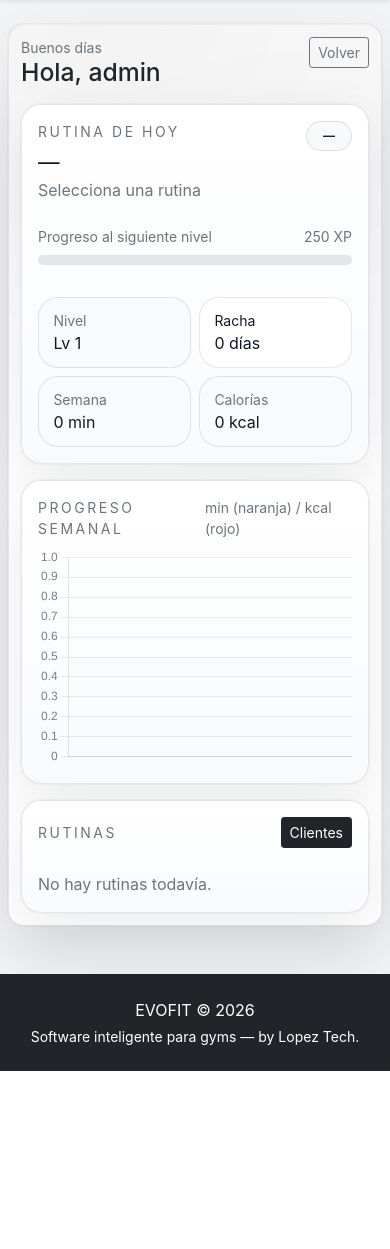
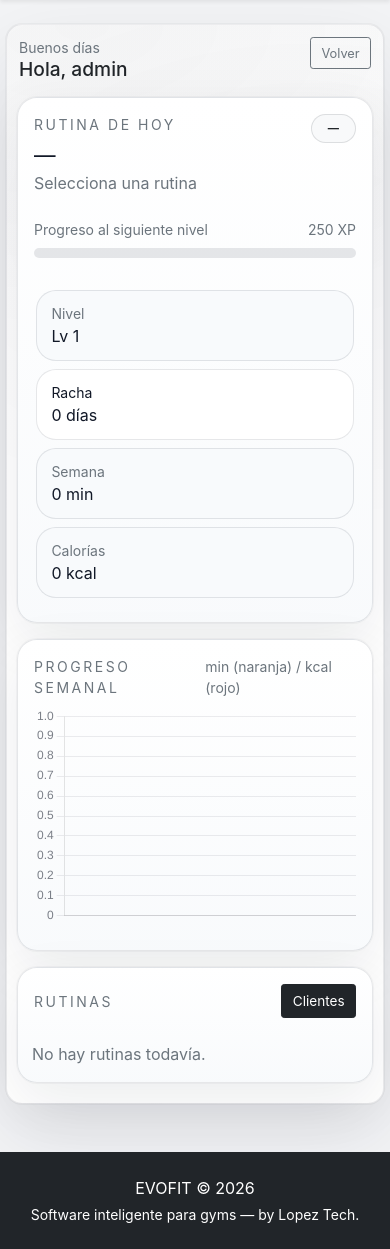
Before and after one commit to LopezTechLT/evofit, a Flask app: page /fitness in a window 390 px wide. Shown: the part 67-1316 px from the top of the page. Before the commit the page ends 1138 px from the top, so only its background shows below. Run offline with Flask 3, Linux system fonts and the light colour scheme; a user stored in the database is signed in; data comes from the database, SQL or seed files in the repository; data that the repository does not hold is empty.

Commit message:
Full responsive CSS + missing table-responsive wrappers

```diff
--- a/backend/static/css/style.css
+++ b/backend/static/css/style.css
@@ -200,6 +200,25 @@ footer.footer {
 }
 
 /* ===== responsive ===== */
+@media (max-width: 991.98px) {
+    main > .container {
+        padding-left: 6px;
+        padding-right: 6px;
+    }
+    .card-body {
+        padding: 0.85rem;
+    }
+    h2 { font-size: 1.4rem; }
+    h3 { font-size: 1.2rem; }
+    h4 { font-size: 1.1rem; }
+    h5 { font-size: 1rem; }
+    .row.g-2 > [class*="col-"],
+    .row.g-3 > [class*="col-"] {
+        padding-right: 6px;
+        padding-left: 6px;
+    }
+}
+
 @media (max-width: 767.98px) {
     .hero {
         min-height: auto;
@@ -220,8 +239,8 @@ footer.footer {
         padding-right: 12px;
     }
     main > .container {
-        padding-left: 8px;
-        padding-right: 8px;
+        padding-left: 6px;
+        padding-right: 6px;
     }
     .feature-card:hover,
     .plan-card:hover,
@@ -248,6 +267,39 @@ footer.footer {
     .navbar-nav .nav-item {
         text-align: center;
     }
+
+    /* Force all tables to scroll horizontally on mobile */
+    .table-responsive {
+        display: block;
+        width: 100%;
+        overflow-x: auto;
+        -webkit-overflow-scrolling: touch;
+    }
+    table.table {
+        min-width: 500px;
+    }
+    /* Cards in grid: stack vertically */
+    .row .card {
+        margin-bottom: 0.5rem;
+    }
+    /* Form inputs full width in form rows */
+    .row .form-control,
+    .row .form-select,
+    .row .btn {
+        font-size: 0.85rem;
+    }
+    .row.g-2 .col-md-1,
+    .row.g-2 .col-md-2,
+    .row.g-2 .col-md-3,
+    .row.g-2 .col-md-4,
+    .row.g-2 .col-md-6 {
+        width: 100%;
+    }
+    /* Navbar collapse styling on mobile */
+    #navbarMain .nav-link {
+        padding: 0.5rem 0;
+        border-bottom: 1px solid #eee;
+    }
 }
 
 @media (max-width: 575.98px) {
@@ -261,7 +313,7 @@ footer.footer {
         font-size: 0.82rem;
     }
     .card-body {
-        padding: 1rem;
+        padding: 0.75rem;
     }
     .fitness-shell {
         padding: 0.75rem !important;
@@ -276,4 +328,39 @@ footer.footer {
     .train-shell {
         padding: 1rem !important;
     }
+    /* Extra small: smaller fonts, tighter spacing */
+    h2 { font-size: 1.2rem; }
+    h3 { font-size: 1.1rem; }
+    .table-responsive {
+        font-size: 0.75rem;
+    }
+    .table-responsive .btn-sm {
+        font-size: 0.65rem;
+        padding: 0.15rem 0.3rem;
+    }
+    .card-body {
+        padding: 0.65rem;
+    }
+    .card-body .fs-3 {
+        font-size: 1.3rem !important;
+    }
+    .d-flex.gap-2 {
+        gap: 0.35rem !important;
+    }
+    .btn {
+        font-size: 0.8rem;
+        padding: 0.35rem 0.65rem;
+    }
+    .badge {
+        font-size: 0.7rem;
+    }
 }
+
+/* ===== horizontal scroll for all tables without .table-responsive wrapper ===== */
+@media (max-width: 767.98px) {
+    .card:not(.table-responsive) table:not(.table-responsive) {
+        display: block;
+        overflow-x: auto;
+        white-space: nowrap;
+    }
+}
--- a/backend/templates/print_clients.html
+++ b/backend/templates/print_clients.html
@@ -17,6 +17,7 @@
     <button onclick="window.print()">Imprimir / Guardar PDF</button>
 </div>
 <h1>Clientes - {{ gym_name }}</h1>
+<div class="table-responsive">
 <table>
     <thead>
         <tr><th>Nombre</th><th>Email</th><th>Teléfono</th><th>Edad</th><th>Meta</th><th>Estado</th><th>Registro</th></tr>
@@ -35,5 +36,6 @@
         {% endfor %}
     </tbody>
 </table>
+</div>
 </body>
 </html>
```
Also changed, not shown: backend/templates/cliente_dashboard.html (+5 -3 lines).
